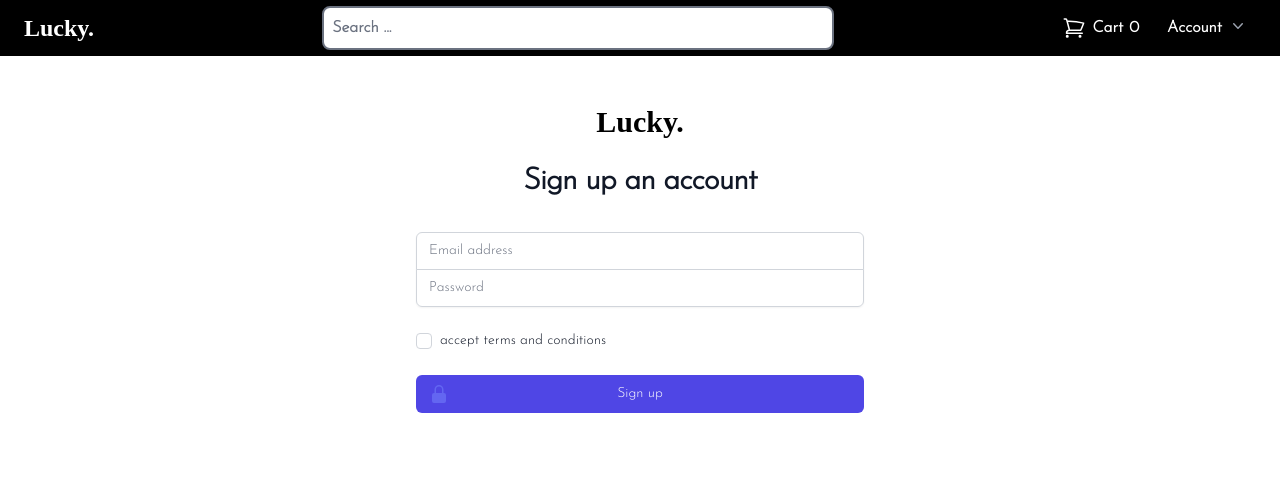
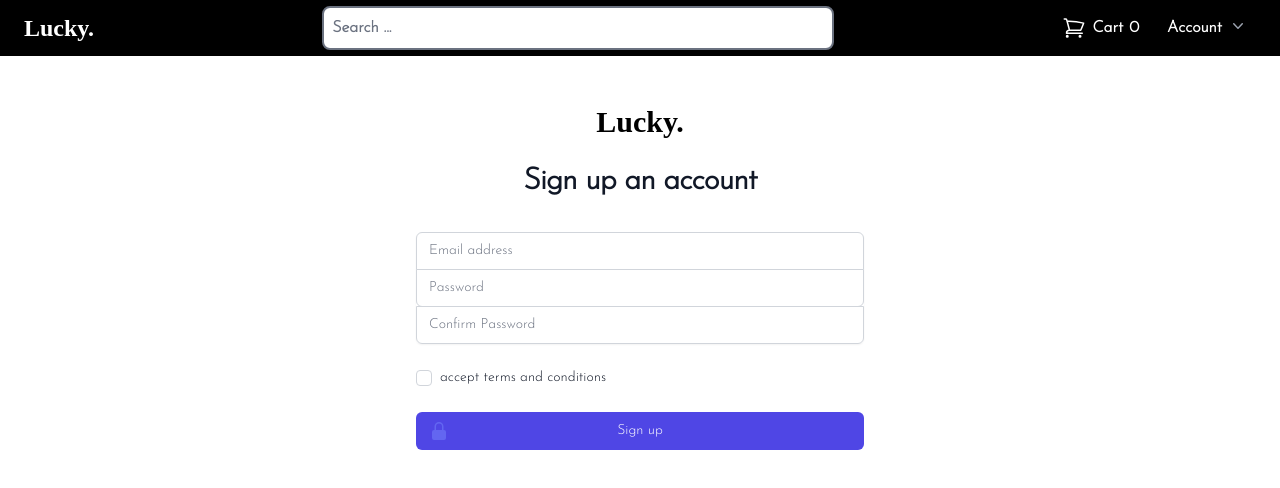
Before and after one commit to pourya1434/lucky-shop, a React (Create React App) app in the folder client/: page /signup in a window 1280 px wide. Shown: the top 488 px of the page. Built offline with nearby package versions, Linux system fonts and the light colour scheme; a web font is replaced by a local one.

Commit message:
confirm password

```diff
--- a/client/src/pages/SignupScreen.jsx
+++ b/client/src/pages/SignupScreen.jsx
@@ -1,22 +1,35 @@
 import { LockClosedIcon } from "@heroicons/react/20/solid";
-import React,{useState} from "react";
+import React,{useState, useEffect} from "react";
 import { Link, useNavigate } from "react-router-dom";
-import {useDispatch} from 'react-redux';
+import {useDispatch, useSelector} from 'react-redux';
 import {registerUserAction} from '../redux/slice/users/userSlice';
+import Message from "../components/Message";
+import Loader from "../components/Loader";
 
 export default function Signup() {
   const [formData, setFormData] = useState({
     email: "",
     password: ""
   })
+  const [matchpassword, setMatchpassword] = useState("")
   const dispatch = useDispatch()
   const navigator = useNavigate()
+  const {userAuth, isLoading, error} = useSelector(state => state.user)
+//  console.log(userAuth)
 
-  const submitHandler = (e) => {
+  useEffect(() => {
+    if (Object.keys(userAuth.userInfo).length !== 0) {
+      navigator('/')
+    }
+  },[userAuth.userInfo])
+
+ const submitHandler = (e) => {
     e.preventDefault();
-    console.log(formData);
-    dispatch(registerUserAction(formData));
-    navigator('/')
+    if (formData["password"] !== formData["confirmPassword"]) {
+      setMatchpassword("The passwords are not matched, try again")
+    } else {
+      dispatch(registerUserAction(formData));
+    }
   }
 
   const onChangeHandler = (e) => {
@@ -25,7 +38,8 @@ export default function Signup() {
 
   return (
     <>
-      <div className="flex min-h-full items-center justify-center py-12 px-4 sm:px-6 lg:px-8">
+    {isLoading? (<Loader />) : error ? (<Message>{error}</Message>) : matchpassword ? (<Message>{matchpassword}</Message>) : (
+        <div className="flex min-h-full items-center justify-center py-12 px-4 sm:px-6 lg:px-8">
         <div className="w-full max-w-md space-y-8">
           <div>
             <Link to="/">
@@ -70,6 +84,21 @@ export default function Signup() {
                   onChange={onChangeHandler}
                 />
               </div>
+              <div>
+                <label htmlFor="password" className="sr-only">
+                  Passwordour account
+                </label>
+                <input
+                  id="confirmPassword"
+                  name="confirmPassword"
+                  type="password"
+                  autoComplete="current-password"
+                  required
+                  className="relative block w-full appearance-none rounded-none rounded-b-md border border-gray-300 px-3 py-2 text-gray-900 placeholder-gray-500 focus:z-10 focus:border-indigo-500 focus:outline-none focus:ring-indigo-500 sm:text-sm"
+                  placeholder="Confirm Password"
+                  onChange={onChangeHandler}
+                />
+              </div>
             </div>
 
             <div className="flex items-center justify-between">
@@ -106,6 +135,7 @@ export default function Signup() {
           </form>
         </div>
       </div>
+    ) }
     </>
   );
 }
```
Also changed, not shown: 1 other file (tests, documents, lock files or other folders).
